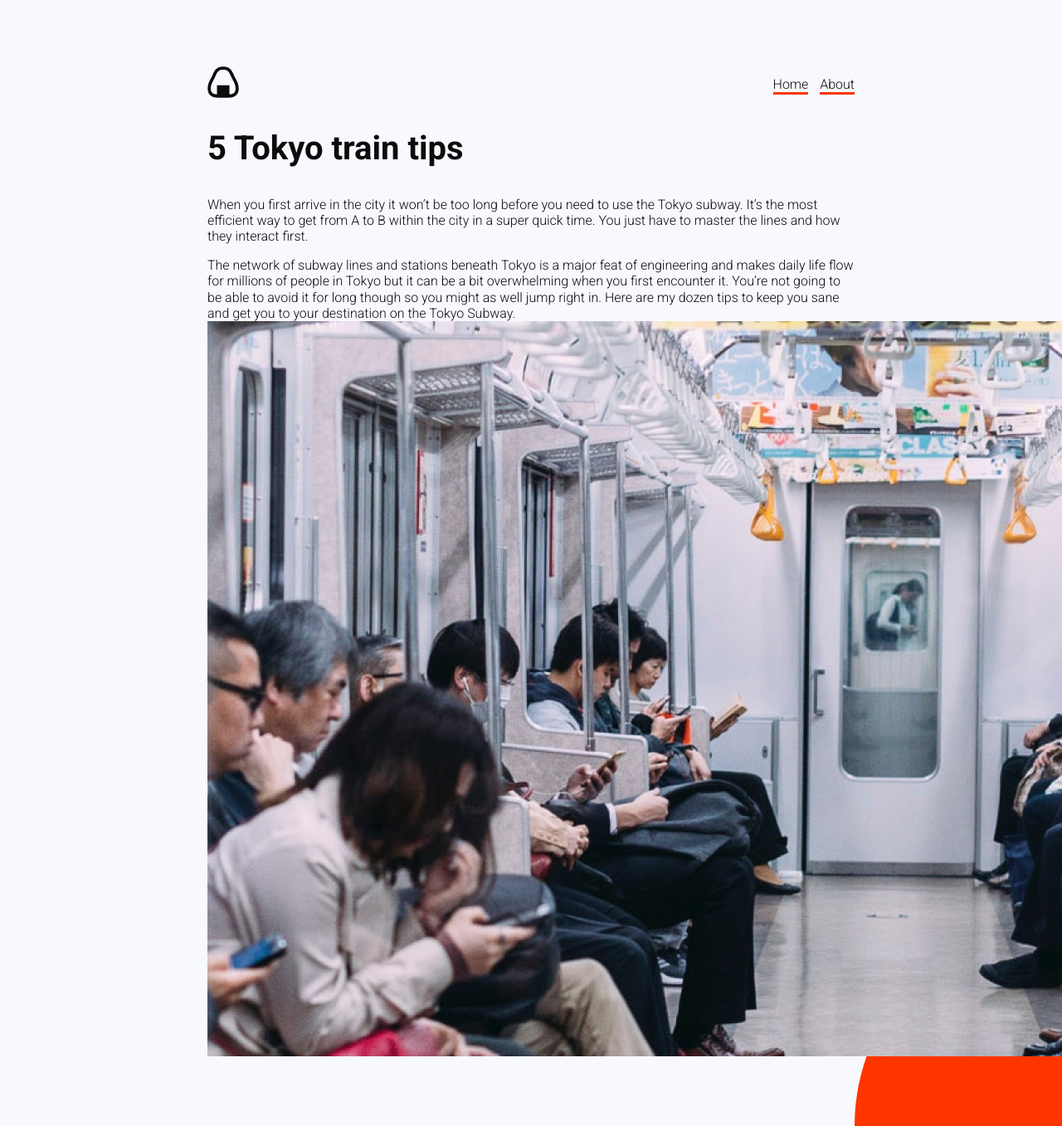
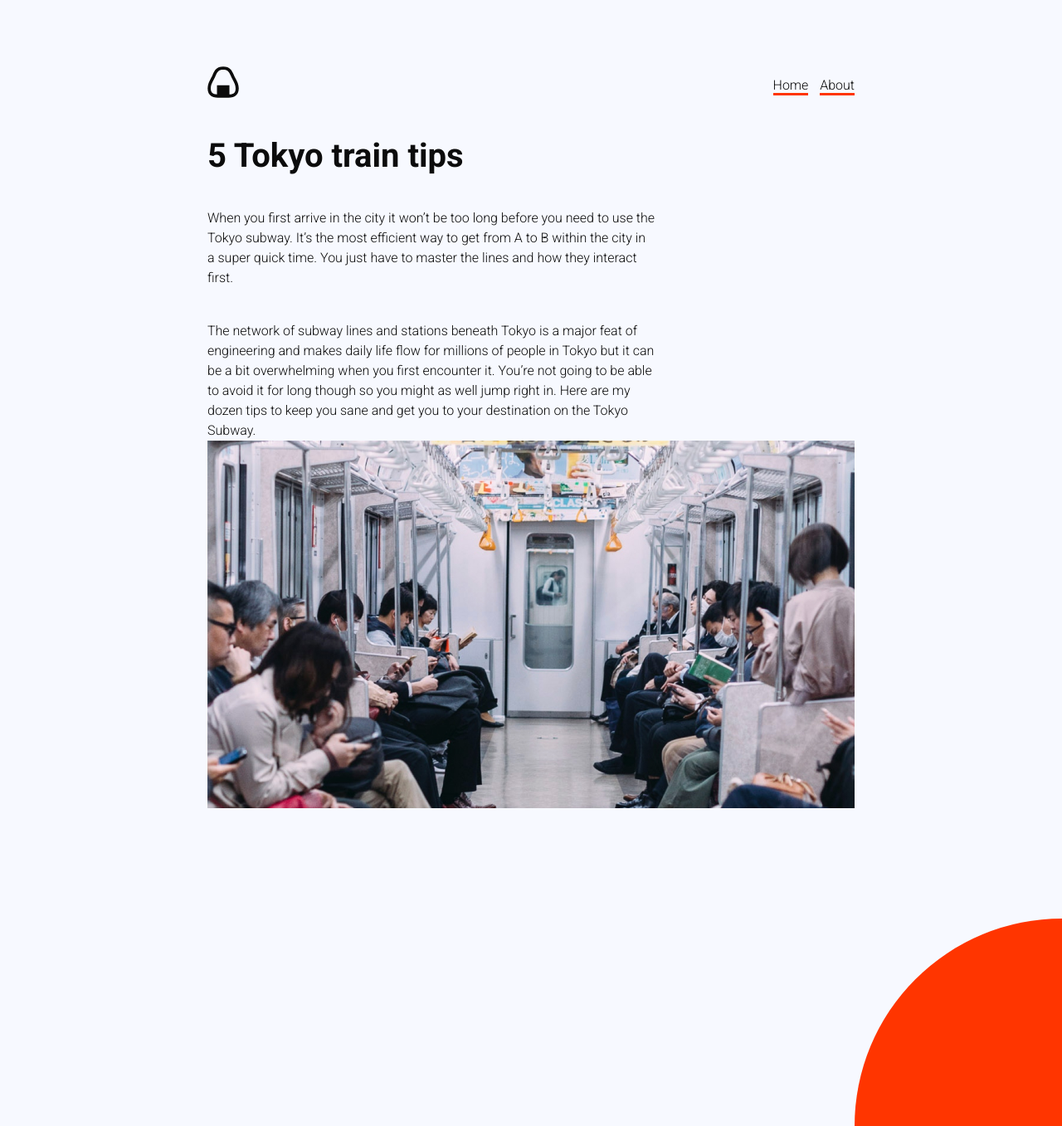
Before and after one commit to hqpham114/A-night-in-Japan, a Jekyll site: the page built from _posts/2021-10-21-Tokyo-train-tips.markdown, in a window 1280 px wide and 1357 px high. Shown: the whole window at 83% size. Built offline with Jekyll 4.4.1, drawn with Linux system fonts in a browser that asks for light colours.

Commit message:
layout changes to the blog

```diff
--- a/_layouts/post.html
+++ b/_layouts/post.html
@@ -3,5 +3,8 @@
 ---
 
 <h2>{{page.title}}</h2>
+<div class="post">
 
 {{content}}
+
+</div>
--- a/assets/css/app.scss
+++ b/assets/css/app.scss
@@ -16,7 +16,7 @@
     font-family: $font, Arial, Helvetica, sans-serif;
     max-width: 780px;
     font-weight: 300;
-    line-height: 1.2;
+    line-height: 1.5;
     margin: 80px auto 80px auto;
 }
 
@@ -72,3 +72,16 @@
     border-radius: 50%;
     z-index: -2;
 }
+
+div.post{
+    h3{
+        margin-top:80px;
+    }
+    p{
+        max-width:540px;
+        margin-bottom: 40px;
+    }
+    img{
+        max-width: 780px;
+    }
+}
```
